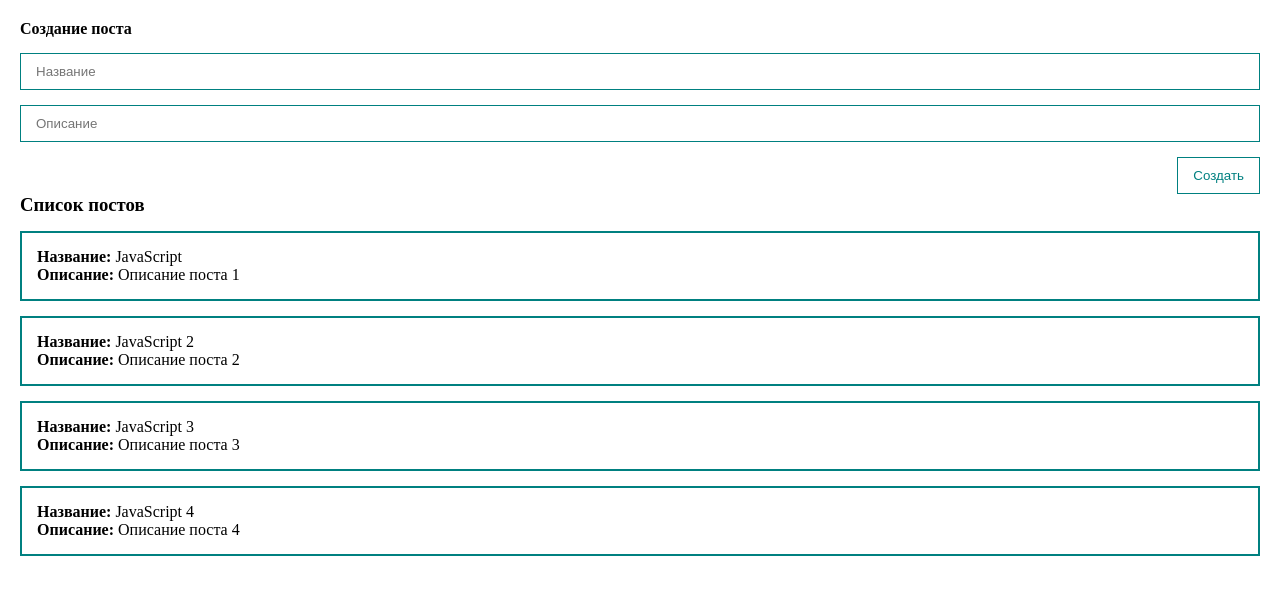
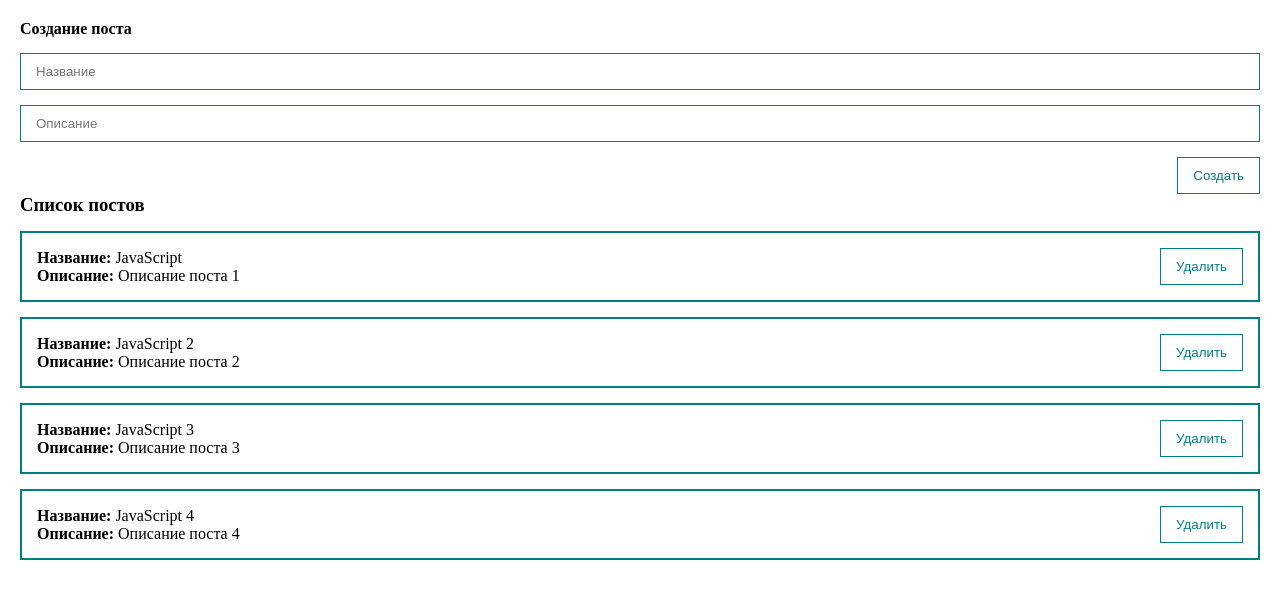
Before and after one commit to koafil/vue3test, a Vue app: page / in a window 1280 px wide. Shown: the top 598 px of the page. Built offline with nearby package versions, Linux system fonts and the light colour scheme.

Commit message:
Добавили графический компонент MyButton

```diff
--- a/src/components/PostForm.vue
+++ b/src/components/PostForm.vue
@@ -13,17 +13,22 @@
       type="text"
       placeholder="Описание"
     >
-    <button
-      class="btn"
+    <my-button
+      style="align-self: flex-end;   margin-top: 15px;"
       @click="createPost"
     >
       Создать
-    </button>
+    </my-button>
   </form>
 </template>
 
 <script>
+// import MyButton from "@/components/UI/MyButton";
+import MyButton from "./UI/MyButton";
 export default {
+  components: {
+    MyButton
+  },
   data(){
     return {
       post: {
@@ -57,13 +62,4 @@
   padding: 10px 15px;
   margin-top: 15px;
 }
-.btn {
-  margin-top: 15px;
-  align-self: flex-end;
-  padding: 10px 15px;
-  background: none;
-  color: teal;
-  border: 1px solid teal;
-}
-
 </style>
--- a/src/components/PostItem.vue
+++ b/src/components/PostItem.vue
@@ -1,14 +1,21 @@
 <template>
-  <div>
-    <div class = 'post' >
+  <div class = 'post' >
+    <div>
       <div><strong>Название:</strong> {{ post.title }} </div>
       <div><strong>Описание:</strong> {{ post.body }} </div>
+    </div>
+    <div class="post__btns">
+      <my-button>Удалить</my-button>
     </div>
   </div>
 </template>
 
 <script>
+import MyButton from "./UI/MyButton"
 export default {
+  components: {
+    MyButton
+  },
   props: {
     post: {
       type: Object,
@@ -20,6 +27,9 @@
 
 <style scoped>
 .post {
+  display: flex;
+  align-items: center;
+  justify-content: space-between;
   padding: 15px;
   border: 2px solid teal;
   margin-top: 15px;
--- /dev/null
+++ b/src/components/UI/MyButton.vue
@@ -0,0 +1,20 @@
+<template>
+  <button class = "btn">
+    <slot></slot>
+  </button>
+</template>
+
+<script>
+  export default {
+
+  }
+</script>
+
+<style scoped>
+.btn {
+  padding: 10px 15px;
+  background: none;
+  color: teal;
+  border: 1px solid teal;
+}
+</style>
```
